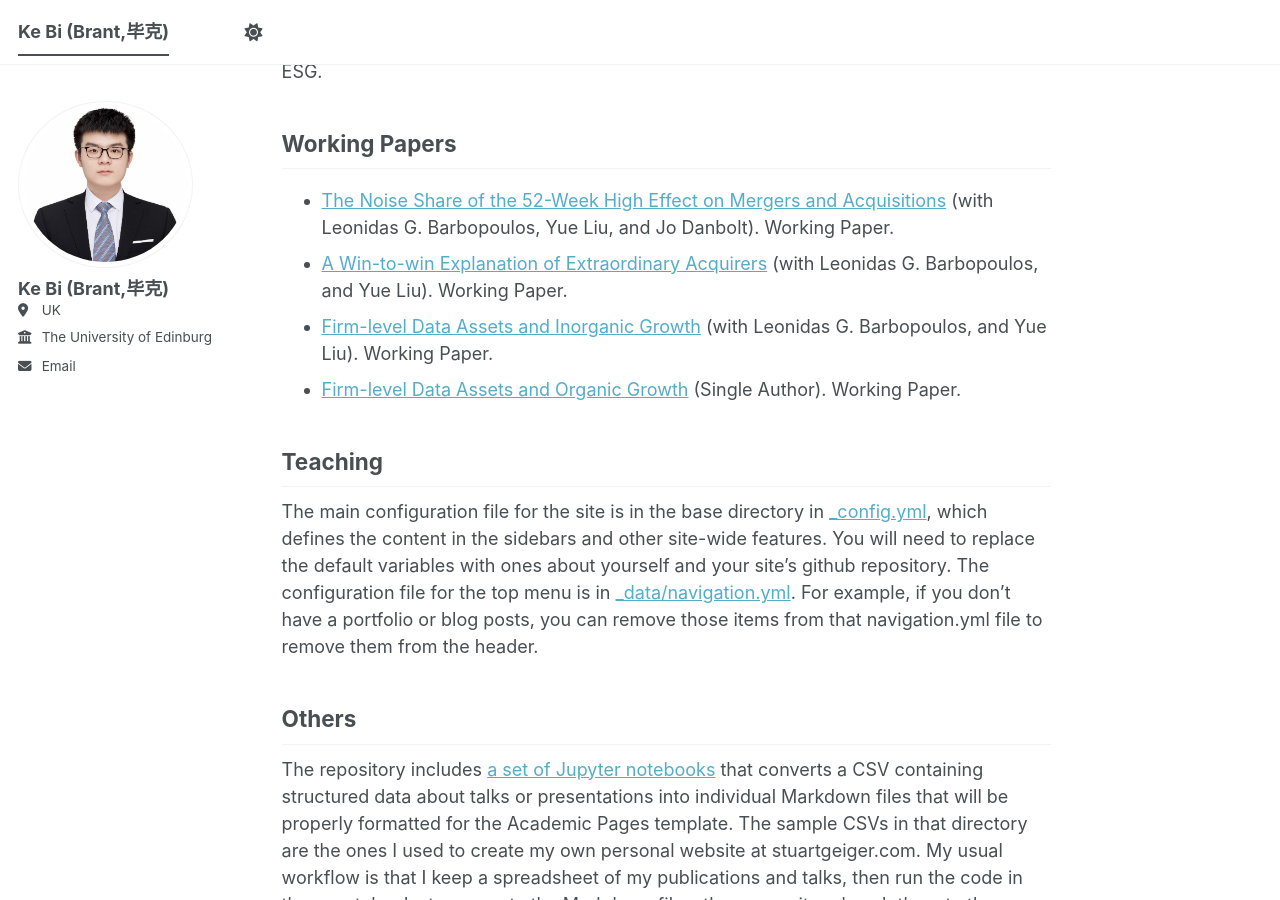
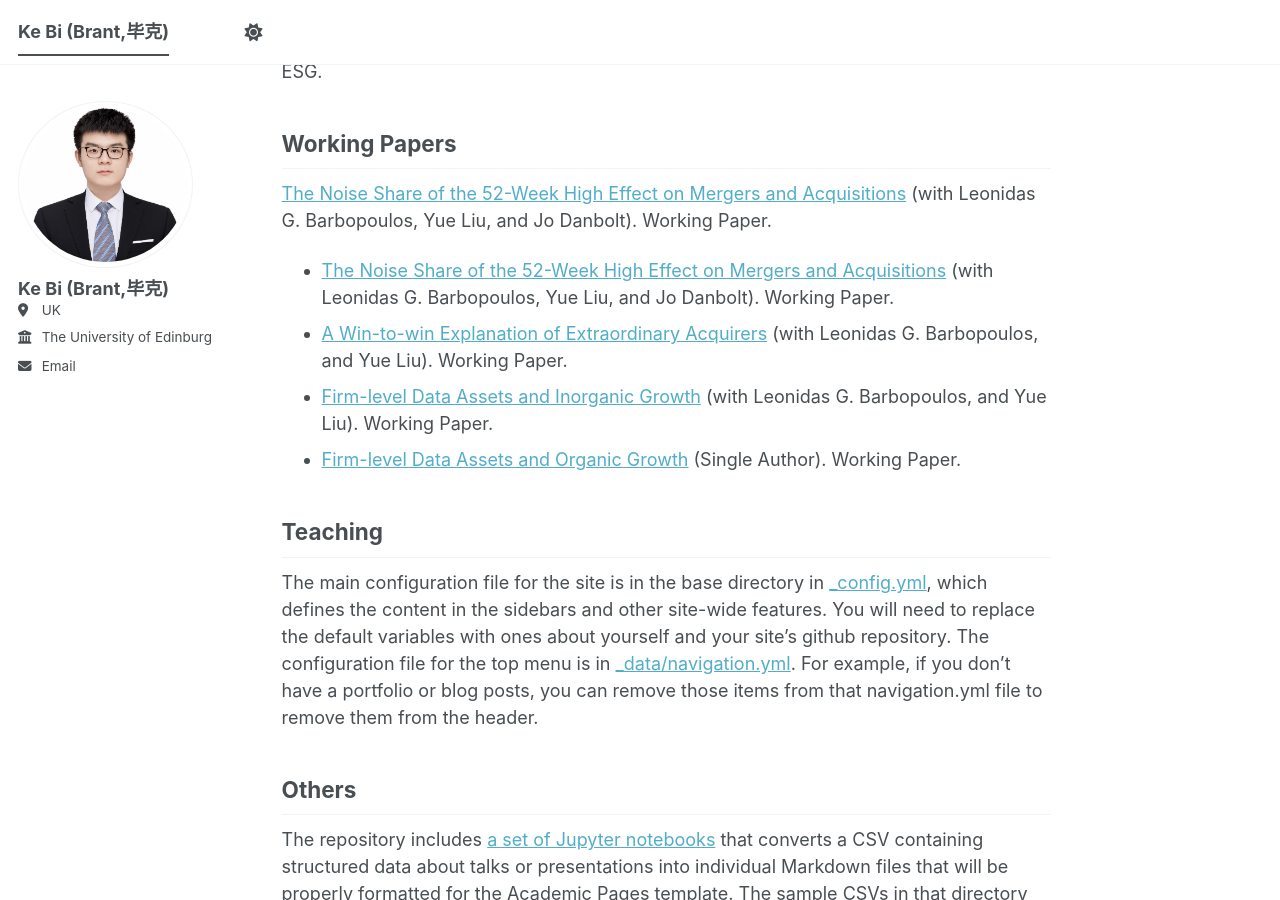
Before and after one commit to brant1868/brant1868.github.io, a Jekyll site: the page built from _pages/about.md, in a window 1280 px wide and 900 px high, scrolled down 342 px. Built offline with Jekyll 4.4.1, drawn with Linux system fonts in a browser that asks for light colours; a script bundle is joined from its source files by our own code; library files that are not in the unit come from our copies.

Commit message:
Update about.md

```diff
--- a/_pages/about.md
+++ b/_pages/about.md
@@ -14,6 +14,7 @@ My research and teaching interests involve corporate finance, asset pricing, and
 
 Working Papers
 ------
+[The Noise Share of the 52-Week High Effect on Mergers and Acquisitions](https://brant1868.github.io/) (with Leonidas G. Barbopoulos, Yue Liu, and Jo Danbolt). Working Paper.
 - [The Noise Share of the 52-Week High Effect on Mergers and Acquisitions](https://brant1868.github.io/) (with Leonidas G. Barbopoulos, Yue Liu, and Jo Danbolt). Working Paper.
 - [A Win-to-win Explanation of Extraordinary Acquirers](https://brant1868.github.io/) (with Leonidas G. Barbopoulos, and Yue Liu). Working Paper.
 - [Firm-level Data Assets and Inorganic Growth](https://brant1868.github.io/) (with Leonidas G. Barbopoulos, and Yue Liu). Working Paper.
```
